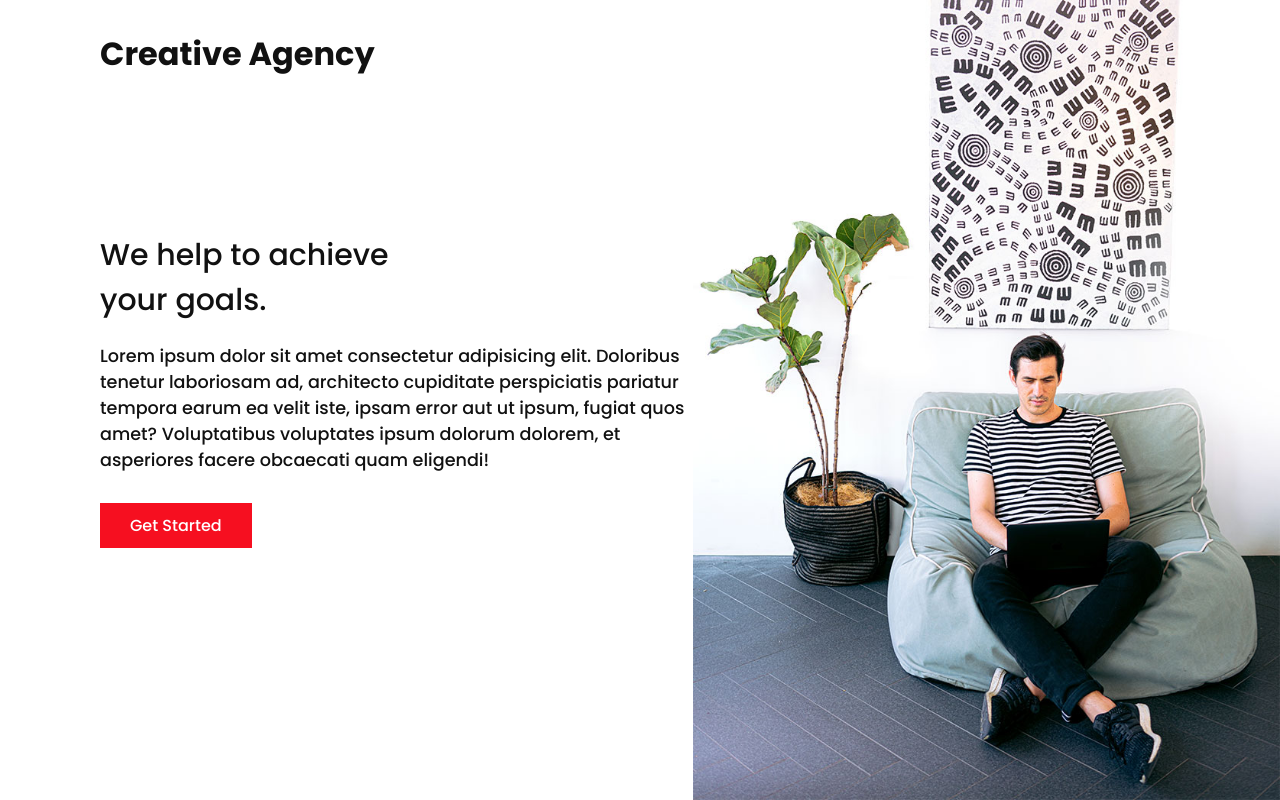
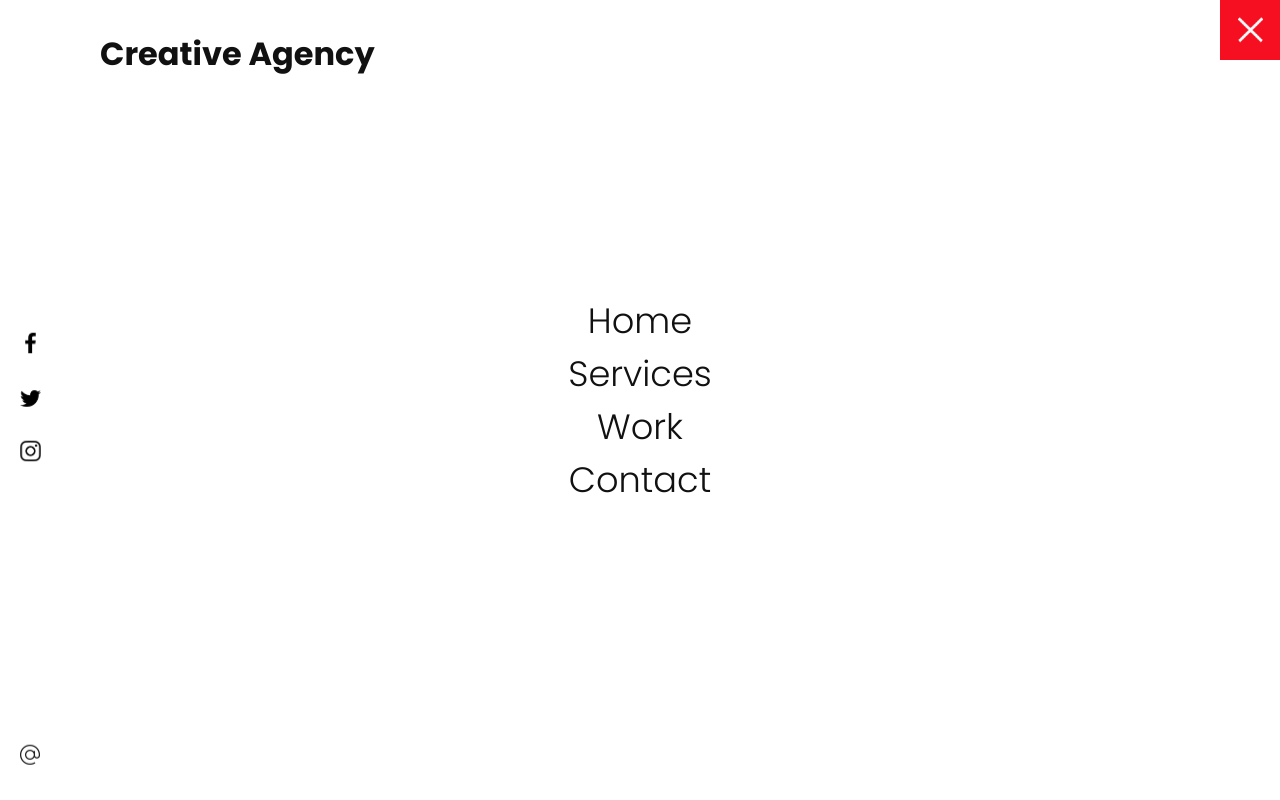
Before and after one commit to ersinisgor/creative-agency-website, a plain HTML site: page index.html in a window 1280 px wide. Drawn offline with Linux system fonts and the light colour scheme.

Commit message:
Add toggle & navigation css

```diff
--- a/css/style.css
+++ b/css/style.css
@@ -1,7 +1,10 @@
 @import url('https://fonts.googleapis.com/css2?family=Poppins:ital,wght@0,200;0,300;0,500;0,600;0,700;0,800;0,900;1,200;1,300&display=swap');
 
+:root {
+    --primary-color: #f60f20;
+}
+
 /* BASE STYLES */
-
 *{
     box-sizing: border-box;
     margin: 0;
@@ -24,15 +27,15 @@ p {
 }
 
 /* BUTTON */
-
 .btn {
     cursor: pointer;
     display: inline-block;
-    background: #f60f20;
+    background: var(--primary-color);
     color: #fff;
     text-decoration: none;
     padding: 10px 30px;
     margin: 20px 0;
+    border: 0;
 }
 
 .btn:hover {
@@ -52,15 +55,90 @@ section {
     left: 100px;
     font-size: 2rem;
     font-weight: 700;
-    z-index: 10;
+    z-index: 20;
 }
 
 /* TOGGLE */
+.toggle {
+    position: fixed;
+    top: 0;
+    right: 0;
+    width: 60px;
+    height: 60px;
+    background: var(--primary-color) url(../images/menu.png);
+    background-size: 30px;
+    background-position: center;
+    background-repeat: no-repeat;
+    z-index: 20;
+    cursor: pointer;
+}
 
+.toggle.active {
+    background: var(--primary-color) url(../images/close.png);
+    background-size: 25px;
+    background-position: center;
+    background-repeat: no-repeat;
+}
 
 /* NAVIGATION */
 .navigation {
-    display: none;
+    position: fixed;
+    top: 0;
+    left: 100%;
+    width: 100%;
+    height: 100%;
+    background-color: #fff;
+    z-index: 15;
+    display: flex;
+    justify-content: center;
+    align-items: center;
+}
+
+.navigation.active {
+    left: 0;
+}
+
+.navigation ul {
+    position: relative;
+}
+
+.navigation ul li {
+    position: relative;
+    list-style: none;
+    text-align: center;
+}
+
+.navigation ul li a {
+    font-size: 2.2rem;
+    color: #111;
+    text-decoration: none;
+    font-weight: 300;
+}
+
+.navigation ul li a:hover {
+    color: var(--primary-color);
+}
+
+.navigation .social-bar {
+    position: absolute;
+    top: 0;
+    left: 0;
+    width: 60px;
+    height: 100%;
+    display: flex;
+    justify-content: center;
+    align-items: center;
+}
+
+.navigation .social-bar a {
+    display: inline-block;
+    transform: scale(0.5);
+}
+
+.navigation .email-icon {
+    position: absolute;
+    bottom: 20px;
+    transform: scale(0.5);
 }
 
 /* HOMEPAGE */
--- a/index.html
+++ b/index.html
@@ -1,19 +1,18 @@
 <!DOCTYPE html>
 <html lang="en">
-
   <head>
-    <meta charset="UTF-8">
-    <meta http-equiv="X-UA-Compatible" content="IE=edge">
-    <meta name="viewport" content="width=device-width, initial-scale=1.0">
-    <link rel="stylesheet" href="css/style.css">
+    <meta charset="UTF-8" />
+    <meta http-equiv="X-UA-Compatible" content="IE=edge" />
+    <meta name="viewport" content="width=device-width, initial-scale=1.0" />
+    <link rel="stylesheet" href="css/style.css" />
     <title>Creative Agency</title>
   </head>
 
   <body>
     <header>
       <div class="logo">Creative Agency</div>
-        <div class="toggle"></div>
-        <div class="navigation">
+      <div class="toggle active"></div>
+      <div class="navigation active">
         <ul>
           <li><a href="index.html">Home</a></li>
           <li><a href="services.html">Services</a></li>
@@ -23,35 +22,41 @@
         <div class="social-bar">
           <ul>
             <li>
-                        <a href="https://facebook.com"></a>
-                        <img src="images/facebook.png" target="_blank" alt="">
+              <a href="https://facebook.com">
+                <img src="images/facebook.png" target="_blank" alt="" />
+              </a>
             </li>
             <li>
-                        <a href="https://twitter.com"></a>
-                        <img src="images/twitter.png" target="_blank" alt="">
+              <a href="https://twitter.com">
+                <img src="images/twitter.png" target="_blank" alt="" />
+              </a>
             </li>
             <li>
-                        <a href="https://instagram.com"></a>
-                        <img src="images/instagram.png" target="_blank" alt="">
+              <a href="https://instagram.com">
+                <img src="images/instagram.png" target="_blank" alt="" />
+              </a>
             </li>
           </ul>
           <a href="mailto:you@email.com" class="email-icon">
-                    <img src="images/email.png" alt="">
+            <img src="images/email.png" alt="" />
           </a>
         </div>
       </div>
     </header>
 
     <section>
-        <img src="images/home-img.jpg" alt="" class="home-img">
+      <img src="images/home-img.jpg" alt="" class="home-img" />
       <div class="home-content">
-            <h1>We help to achieve <br> your goals.</h1>
-            <p>Lorem ipsum dolor sit amet consectetur adipisicing
-                elit. Doloribus tenetur laboriosam ad, architecto
-                cupiditate perspiciatis pariatur tempora earum ea
-                velit iste, ipsam error aut ut ipsum, fugiat quos
-                amet? Voluptatibus voluptates ipsum dolorum dolorem,
-                et asperiores facere obcaecati quam eligendi!
+        <h1>
+          We help to achieve <br />
+          your goals.
+        </h1>
+        <p>
+          Lorem ipsum dolor sit amet consectetur adipisicing elit. Doloribus
+          tenetur laboriosam ad, architecto cupiditate perspiciatis pariatur
+          tempora earum ea velit iste, ipsam error aut ut ipsum, fugiat quos
+          amet? Voluptatibus voluptates ipsum dolorum dolorem, et asperiores
+          facere obcaecati quam eligendi!
         </p>
         <a href="contact.html" class="btn">Get Started</a>
       </div>
@@ -59,5 +64,4 @@
 
     <script src="js/script.js"></script>
   </body>
-
 </html>
```
Lines whose indentation alone changed are shown as unchanged.
